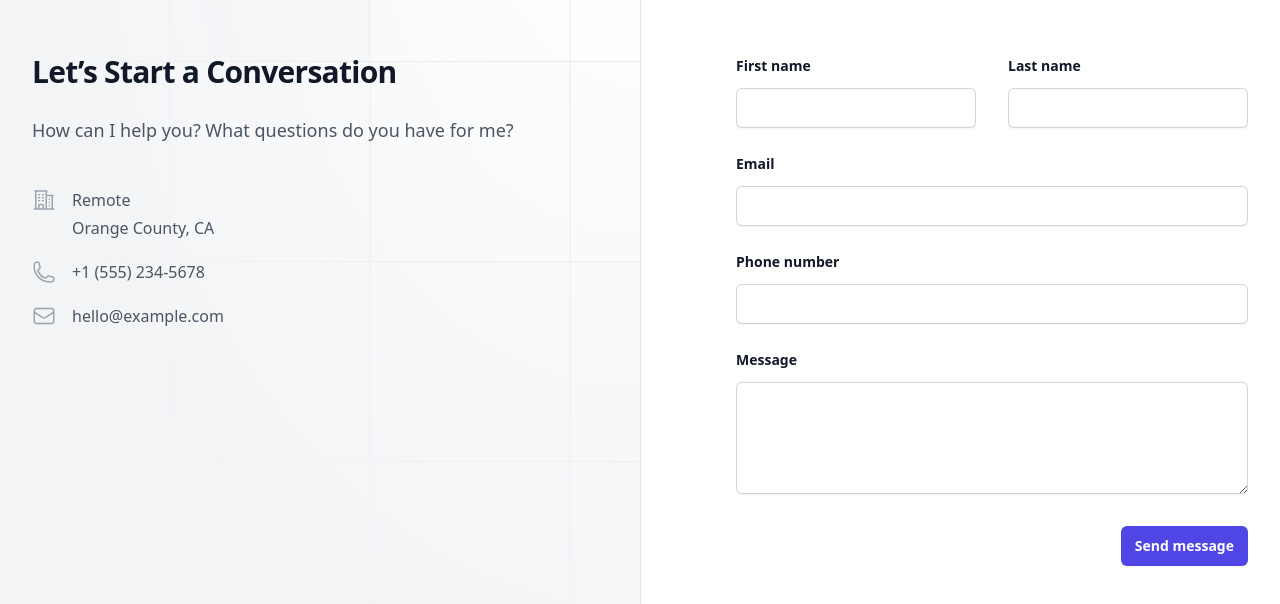
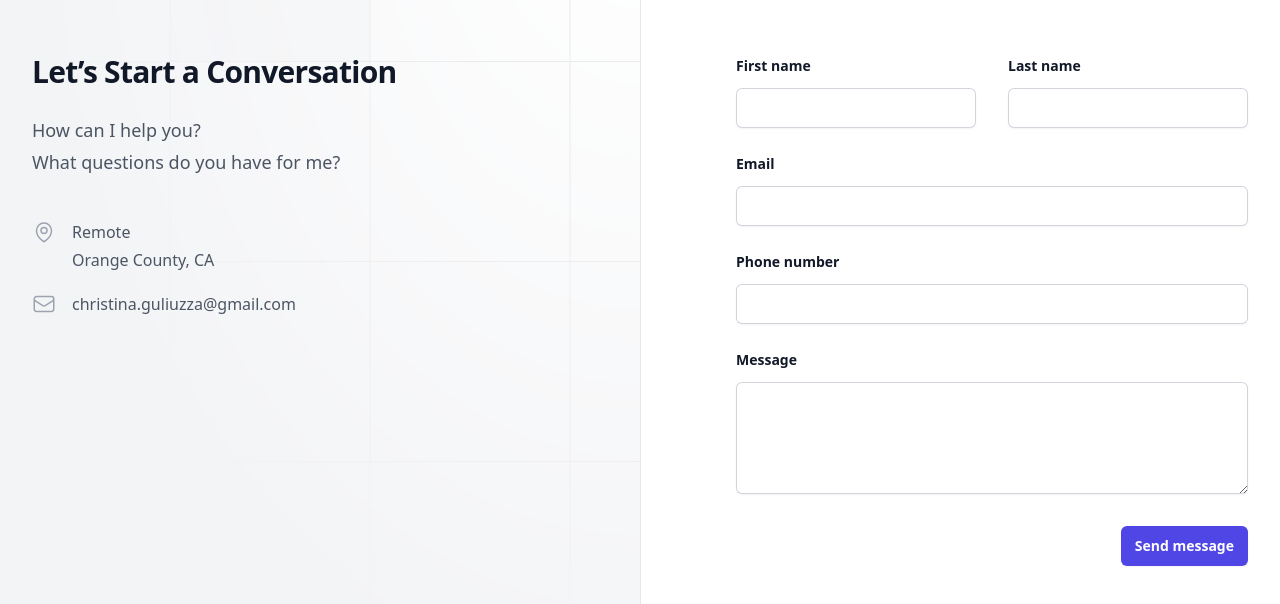
Before and after one commit to cguliuzza/tina-dev-site, a Next.js app: page /contact in a window 1280 px wide. Shown: the part 138-742 px from the top of the page. Built offline with nearby package versions, Linux system fonts and the light colour scheme.

Commit message:
update contact form info

```diff
--- a/components/ContactForm.tsx
+++ b/components/ContactForm.tsx
@@ -1,8 +1,4 @@
-import {
-  BuildingOffice2Icon,
-  EnvelopeIcon,
-  PhoneIcon,
-} from '@heroicons/react/24/outline'
+import { MapPinIcon, EnvelopeIcon } from '@heroicons/react/24/outline'
 
 export default function ContactForm() {
   return (
@@ -43,13 +39,15 @@ export default function ContactForm() {
               Let’s Start a Conversation
             </h2>
             <p className="mt-6 text-lg leading-8 text-gray-600">
-              How can I help you? What questions do you have for me?
+              How can I help you?
+              <br />
+              What questions do you have for me?
             </p>
             <dl className="mt-10 space-y-4 text-base leading-7 text-gray-600">
               <div className="flex gap-x-4">
                 <dt className="flex-none">
                   <span className="sr-only">Telephone</span>
-                  <BuildingOffice2Icon
+                  <MapPinIcon
                     className="h-7 w-6 text-gray-400"
                     aria-hidden="true"
                   />
@@ -58,23 +56,6 @@ export default function ContactForm() {
                   Remote
                   <br />
                   Orange County, CA
-                </dd>
-              </div>
-              <div className="flex gap-x-4">
-                <dt className="flex-none">
-                  <span className="sr-only">Telephone</span>
-                  <PhoneIcon
-                    className="h-7 w-6 text-gray-400"
-                    aria-hidden="true"
-                  />
-                </dt>
-                <dd>
-                  <a
-                    className="hover:text-gray-900"
-                    href="tel:+1 (555) 234-5678"
-                  >
-                    +1 (555) 234-5678
-                  </a>
                 </dd>
               </div>
               <div className="flex gap-x-4">
@@ -90,7 +71,7 @@ export default function ContactForm() {
                     className="hover:text-gray-900"
                     href="mailto:hello@example.com"
                   >
-                    hello@example.com
+                    christina.guliuzza@gmail.com
                   </a>
                 </dd>
               </div>
```
